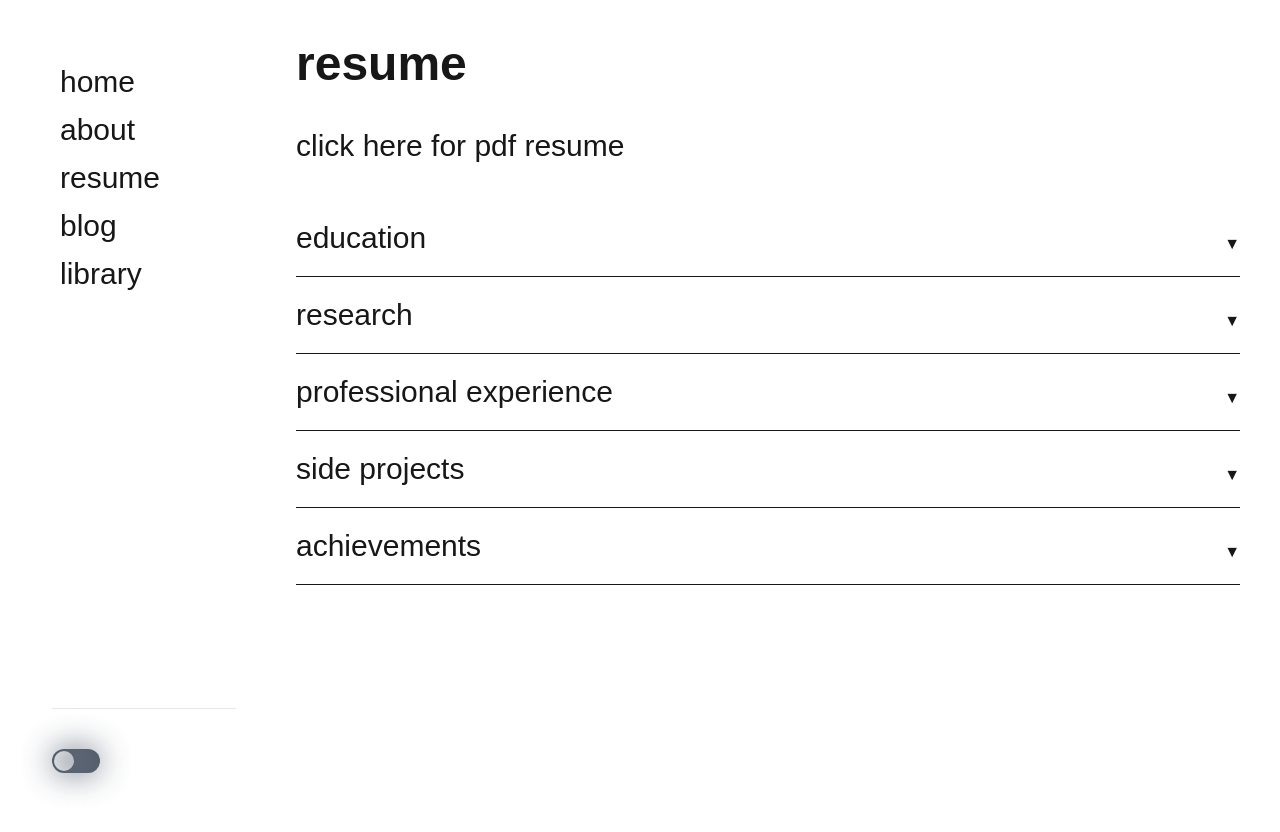
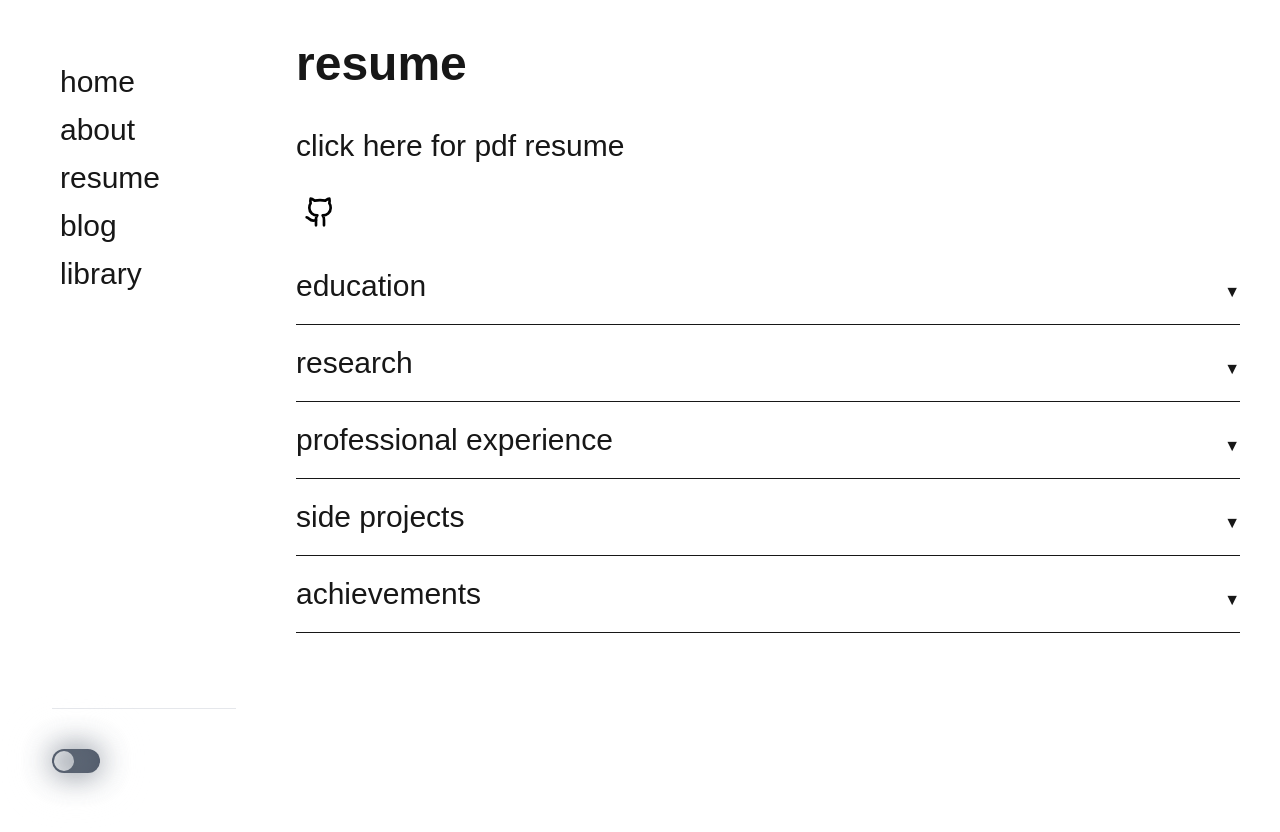
Before and after one commit to abhiamishra/abhiamishra.github.io, a Next.js app: page /resume in a window 1280 px wide. Built offline with nearby package versions, Linux system fonts and the light colour scheme.

Commit message:
fix: adding github logo

```diff
--- a/app/resume/page.tsx
+++ b/app/resume/page.tsx
@@ -1,6 +1,9 @@
 import React from 'react'
 import Layout from '../components/Layout'
 import AccordionItem from '../components/AccordionItem'
+import Link from 'next/link';
+import { Github } from 'lucide-react';
+import { BriefcaseBusiness } from 'lucide-react';
 
 const page = () => {
     return (
@@ -16,8 +19,22 @@ const page = () => {
                     click here for pdf resume
                 </a>
             </div>
-
-            <div className="py-6" />
+            <br/>
+            <div>
+                <Link
+                    href="https://github.com/abhiamishra"
+                    target="_blank"
+                    rel="noopener noreferrer"
+                    className="inline-flex items-center justify-center p-2 rounded-full transition-colors hover:bg-gray-100 dark:hover:bg-gray-800"
+                    aria-label="Visit my GitHub profile"
+                    >
+                    <Github
+                        size={32}
+                        className="text-black dark:text-white"
+                    />
+                </Link>
+            </div>
+            <br/>
 
             <>
                 <AccordionItem title="education">
--- a/package.json
+++ b/package.json
@@ -17,6 +17,7 @@
     "@react-pdf-viewer/default-layout": "^3.12.0",
     "@types/mdx": "^2.0.13",
     "gray-matter": "^4.0.3",
+    "lucide-react": "^0.562.0",
     "next": "15.3.1",
     "next-themes": "^0.4.6",
     "pdfjs-dist": "^3.4.120",
```
Also changed, not shown: 1 other file (tests, documents, lock files or other folders).
